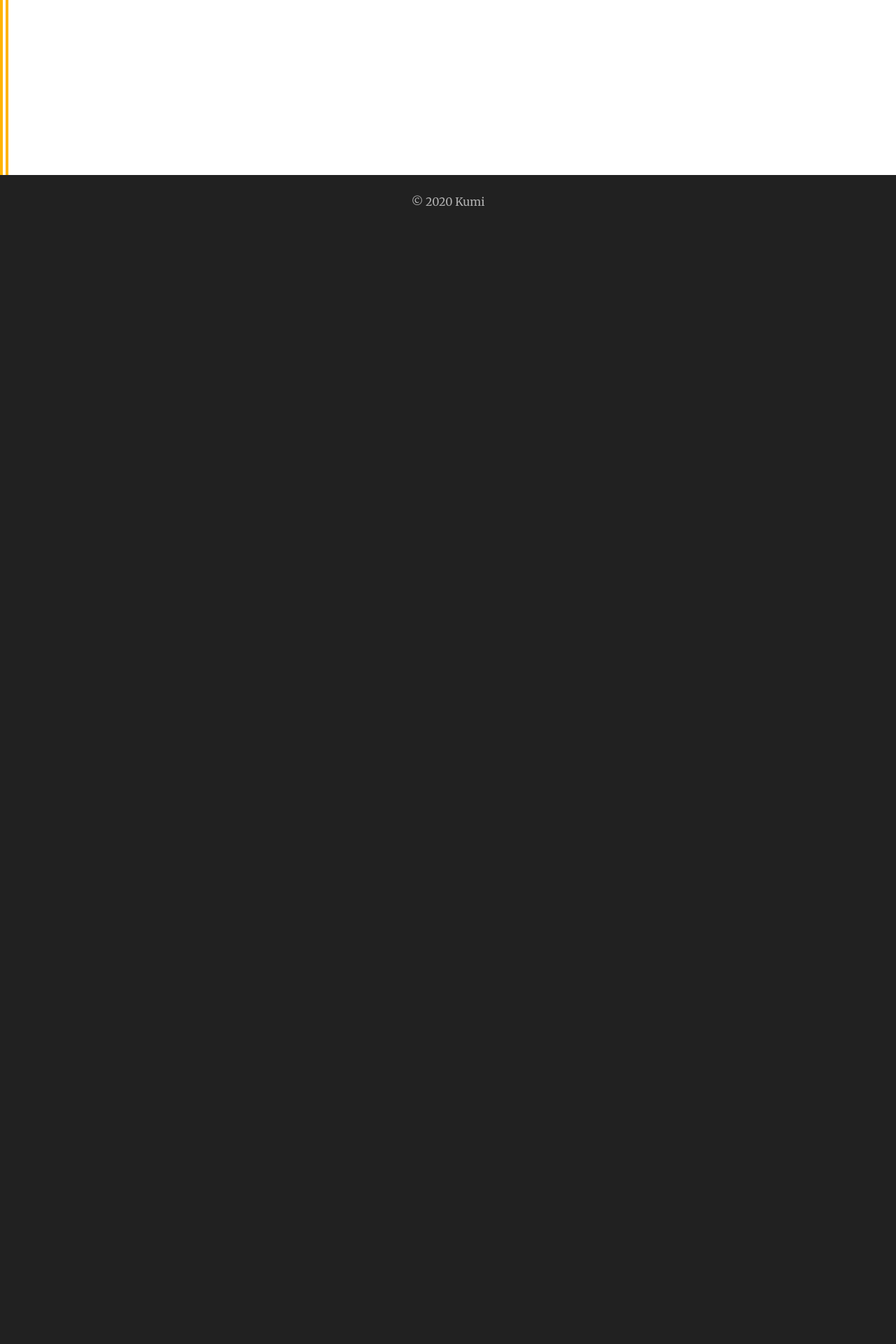
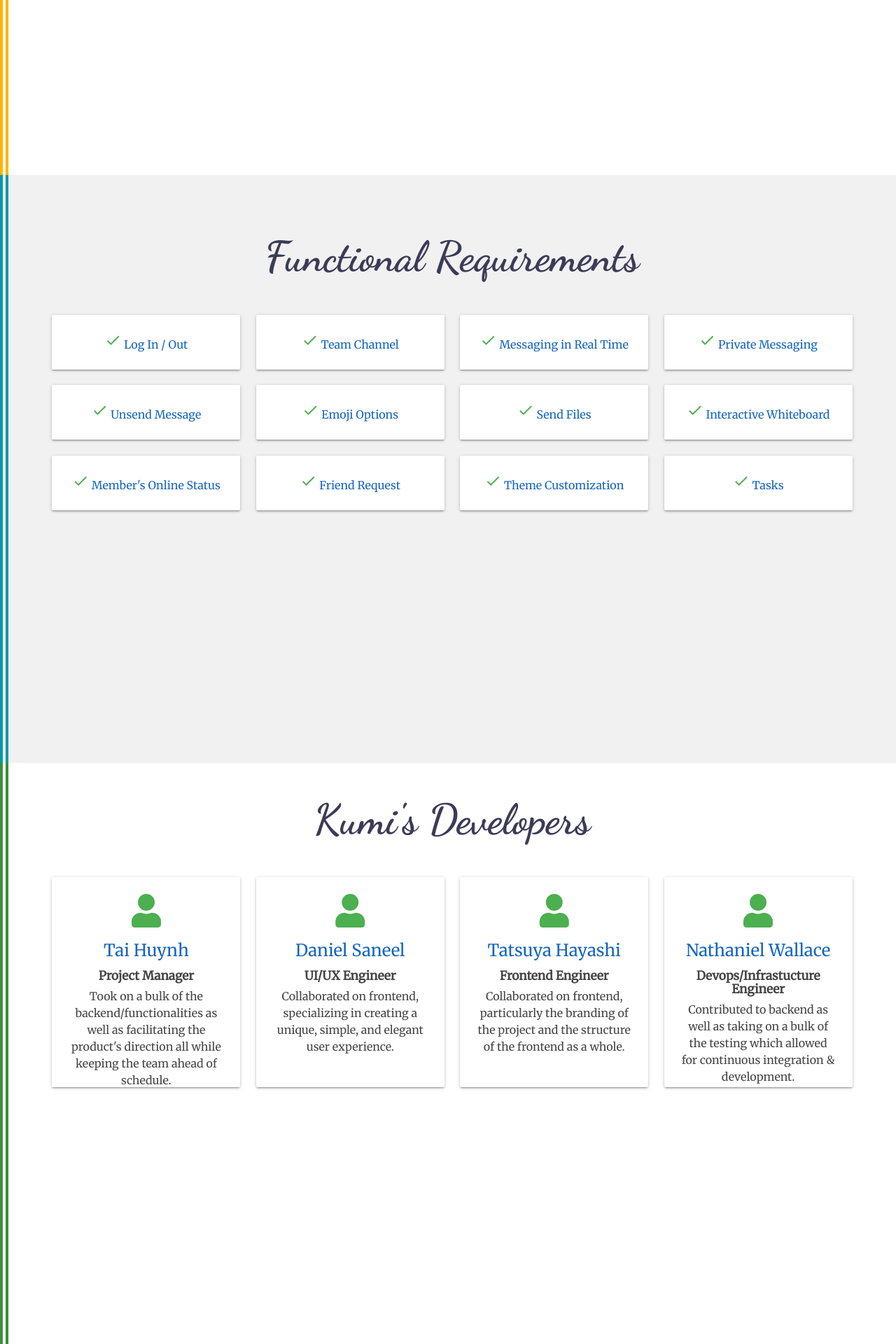
Before and after one commit to Winternight5/Kumi, a Flask app: page / in a window 1280 px wide. Shown: the part 1430-3350 px from the top of the page at 70% size. Before the commit the page ends 1725 px from the top, so only its background shows below. Run offline with Flask 2, Linux system fonts and the light colour scheme.

Commit message:
Updated welcome page

```diff
--- a/app/main/routes.py
+++ b/app/main/routes.py
@@ -67,7 +67,20 @@ def welcome():
     if current_user.is_authenticated:
         return redirect(url_for('main.index'))
 
-    data = {}
+    data = [
+        'Log In / Out',
+        'Team Channel',
+        'Messaging in Real Time',
+        'Private Messaging',
+        'Unsend Message',
+        'Emoji Options',
+        'Send Files',
+        'Interactive Whiteboard',
+        'Member\'s Online Status',
+        'Friend Request',
+        'Theme Customization',
+        'Tasks',
+        ]
 
     form=LoginForm()
     #email = "admin@test.com"
--- a/app/templates/welcome.html
+++ b/app/templates/welcome.html
@@ -64,11 +64,16 @@
           border-left: 12px double #ffb300;
           background: #fff;
         }
+        #section_requirements {
+          border-left: 12px double #0097a7;
+          color: #454545;
+          background: #f1f1f1;
+        }
 
-        #section_login {
+        #section_developers {
           border-left: 12px double #388e3c;
           color: #454545;
-          background: #f1f1f1;
+          background: #fff;
         }
 
         .header-top h1 {
@@ -105,7 +110,7 @@
           font-family: "Montserrat", sans-serif;
         }
 
-        .section {
+        section {
           min-height: 105vh;
           padding: 4vw;
         }
@@ -143,10 +148,12 @@
         <ul>
             <li><a class="btn-floating blue darken-2 scroll-trigger" href="#section_home"><i class="material-icons">home</i></a></li>
             <li><a class="btn-floating amber darken-2 scroll-trigger" href="#section_outline"><i class="material-icons">lightbulb</i></a></li>
+            <li><a class="btn-floating cyan darken-2 scroll-trigger" href="#section_requirements"><i class="material-icons">event_note</i></a></li>
+            <li><a class="btn-floating green darken-2 scroll-trigger" href="#section_developers"><i class="material-icons">people</i></a></li>
         </ul>
     </div>
 
-    <div class="section header-top grey darken-4" id="section_home">
+    <section class="header-top grey darken-4" id="section_home">
         <div class="row">
             <div class="col s12 l4 offset-l1 animated fadeIn">
                 <h1><span>Welcome to</span></h1>
@@ -226,8 +233,9 @@
                 </div>
             </div>
         </div>
-    </div>
-    <div class="section" id="section_outline">
+    </section>
+
+    <section id="section_outline">
         <div class="row">
             <div class="col s12 m12 l12">
                 <h2 class="section__title">Kumi's Objective</h2>
@@ -263,11 +271,93 @@
                 </div>
             </div>
         </div>
-    </div>
-    <!--<section class="section scrollspy" id="section_login">
+    </section>
+
+    <section id="section_requirements">
         <div class="row">
+            <div class="col s12 m12 l12">
+                <h2 class="section__title">Functional Requirements</h2>
+            </div>
+            <!--<div class="col s12 m12 l12">
+                <ul class="collection">
+                    {% for item in data %}
+                    <li class="collection-item avatar">
+                        <i class="material-icons circle grey lighten-3 blue-text">check</i>
+                        <p>{{ item }}</p>
+                    </li>
+                    {% endfor %}
+                </ul>
+            </div>-->
+            {% for item in data %}
+            <div class="col s12 m3 l3">
+                <div class="card">
+                    <div class="card-content center">
+                        <span class="blue-text text-darken-3">
+                            <i class="material-icons green-text">check</i> {{ item }}
+                        </span>
+                    </div>
+                </div>
+            </div>
+            {% endfor %}
         </div>
-    </section>-->
+    </section>
+
+    <section class="section" id="section_developers">
+        <div class="row">
+            <div class="col s12 m12 l12">
+                <h2 class="section__title">Kumi's Developers</h2>
+            </div>
+            <div class="col s12 m3 center-align">
+                <div class="card small">
+                    <div class="card-content center">
+                        <p><i class="fa fa-user fa-3x green-text"></i></p>
+                        <h5 class="card-title blue-text text-darken-3">Tai Huynh</h5>
+                        <h6><b>Project Manager</b></h6>
+                        <p>
+                            Took on a bulk of the backend/functionalities as well as facilitating the product's direction all while
+                            keeping the team ahead of schedule.
+                        </p>
+                    </div>
+                </div>
+            </div>
+            <div class="col s12 m3 center-align">
+                <div class="card small">
+                    <div class="card-content center">
+                        <p><i class="fa fa-user fa-3x green-text"></i></p>
+                        <h5 class="card-title blue-text text-darken-3">Daniel Saneel</h5>
+                        <h6><b>UI/UX Engineer</b></h6>
+                        <p>Collaborated on frontend, specializing in creating a unique, simple, and elegant user experience.</p>
+                    </div>
+                </div>
+            </div>
+            <div class="col s12 m3 center-align">
+                <div class="card small">
+                    <div class="card-content center">
+                        <p><i class="fa fa-user fa-3x green-text"></i></p>
+                        <h5 class="card-title blue-text text-darken-3">Tatsuya Hayashi</h5>
+                        <h6><b>Frontend Engineer</b></h6>
+                        <p>
+                            Collaborated on frontend, particularly the branding of the project and the structure of the frontend as a
+                            whole.
+                        </p>
+                    </div>
+                </div>
+            </div>
+            <div class="col s12 m3 center-align">
+                <div class="card small">
+                    <div class="card-content center">
+                        <p><i class="fa fa-user fa-3x green-text"></i></p>
+                        <h5 class="card-title blue-text text-darken-3">Nathaniel Wallace</h5>
+                        <h6><b>Devops/Infrastucture Engineer</b></h6>
+                        <p>
+                            Contributed to backend as well as taking on a bulk of the testing which allowed for
+                            continuous integration & development.
+                        </p>
+                    </div>
+                </div>
+            </div>
+        </div>
+    </section>
     <div class="footer grey darken-4">
         <p>&copy; 2020 Kumi</p>
     </div>
```
